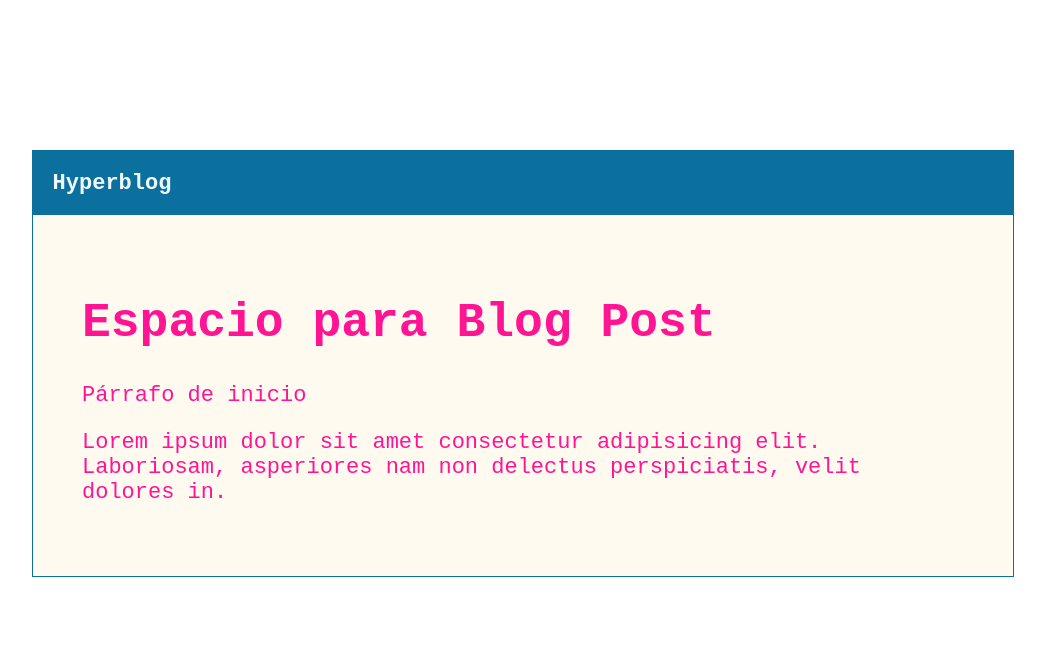
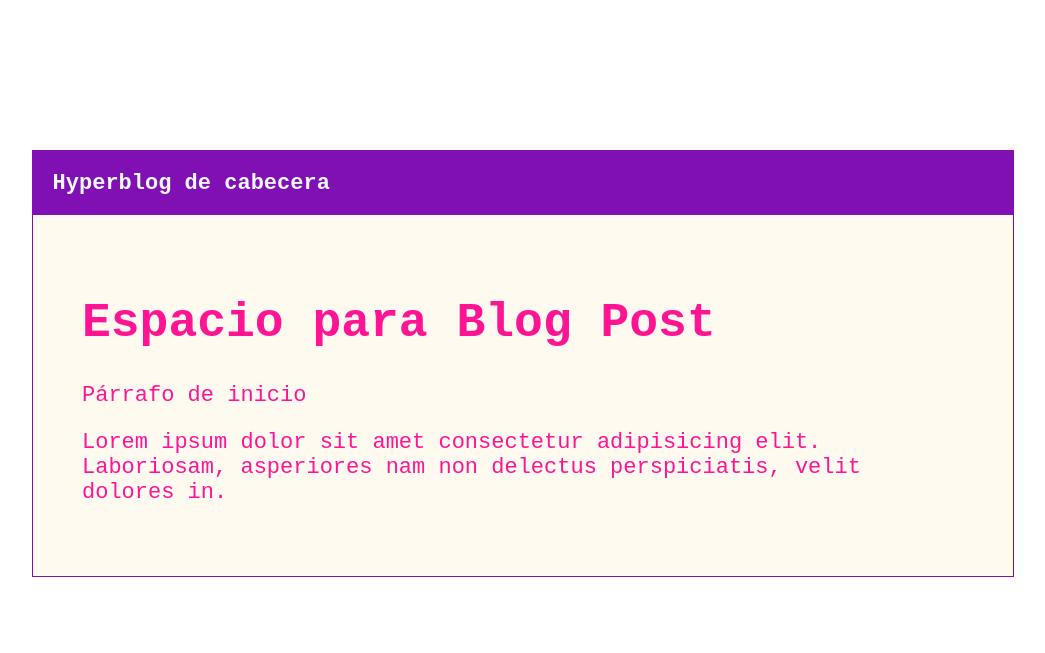
Before and after one commit to viajeradelaluz/platzi-backend-python, a plain HTML site: page git-github/blogpost.html in a window 1280 px wide. Shown: the whole page, without its empty margins (118-1163 px from the left). Drawn offline with Linux system fonts and the light colour scheme.

Commit message:
New Hyperblog text and color

```diff
--- a/git-github/blogpost.html
+++ b/git-github/blogpost.html
@@ -5,7 +5,7 @@
   </head>
   <body>
     <div id="container">
-      <div id="cabecera">Hyperblog</div>
+      <div id="cabecera">Hyperblog de cabecera</div>
       <div id="post">
         <h1>Espacio para Blog Post</h1>
         <p>Párrafo de inicio</p>
--- a/git-github/css/styles.css
+++ b/git-github/css/styles.css
@@ -7,7 +7,7 @@ body {
 }
 
 #cabecera {
-  background-color: rgb(12, 112, 158);
+  background-color: rgb(128, 15, 180);
   color: aliceblue;
   padding: 2%;
   font-weight: bold;
@@ -15,7 +15,7 @@ body {
 
 #container {
   width: 100%;
-  border: 1px solid rgb(12, 112, 158);
+  border: 1px solid rgb(128, 15, 180);
   background-color: floralwhite;
 }
 
```
